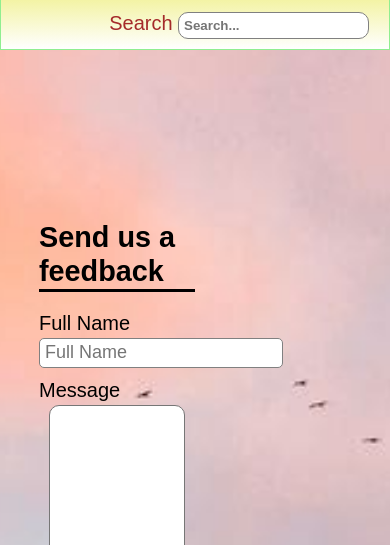
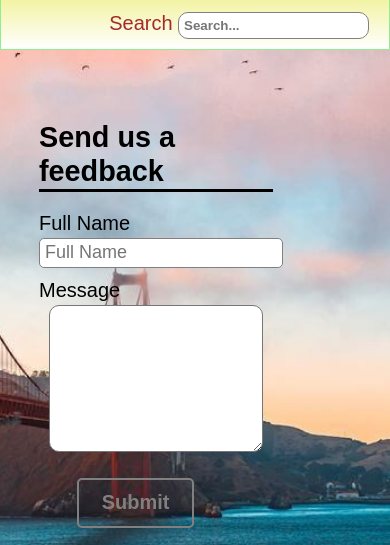
Before and after one commit to horler408/cv_template, a website: page pages/contact.html in a window 390 px wide. Shown: the part 229-774 px from the top of the page. Drawn offline with Linux system fonts and the light colour scheme.

Commit message:
Adding min-height to the main page

```diff
--- a/css/style.css
+++ b/css/style.css
@@ -7,6 +7,7 @@ body {
   background-size: cover;
   background-position: center;
   width: 100%;
+  min-height: 100vh;
   margin: 0 auto;
   overflow-x: hidden;
   font: .9em/1.2 Arial, Helvetica, sans-serif
@@ -117,7 +118,7 @@ input[type=search] {
 /*Main Styling*/
 .main {
     width: 100%;
-    height: 1500px;
+    height: 500px;
 }
 
 .form-container {
@@ -179,11 +180,11 @@ input[type=search] {
     height: 50px;
     margin: 10px;
     background-color: transparent;
-    color: #fff;
-    font-size: 26px;
+    font-size: 20px;
     font-weight: bolder;
     border-radius: 5px;
     outline: none;
+    color: grey;
     border: 2px solid grey;
 }
 
@@ -235,7 +236,7 @@ label {
 
 .form-contact {
     position: relative;
-    width: 40%;
+    width: 30%;
     top: 10%;
     left: 10%;
 }
@@ -294,8 +295,12 @@ textarea:focus {
     width: 100%;
   }
 
+  .form-contact {
+    width: 60%;
+  }
+
   #enter-button, #reset-btn {
-    width: 100%;
-    margin-left: -20px;
+    width: 50%;
+
   }
 }
--- a/css/styles.css
+++ b/css/styles.css
@@ -7,6 +7,7 @@ body {
   background-size: cover;
   background-position: center;
   width: 100%;
+  min-height: 100vh;
   margin: 0 auto;
   overflow-x: hidden;
   font: .9em/1.2 Arial, Helvetica, sans-serif
@@ -176,7 +177,7 @@ article a {
   outline: none;
   border: 2px solid grey;
   border-radius: 5px;
-  color: #fff;
+  color: #000;
   background-color: transparent;
   font-weight: bolder;
   margin-right: 20px;
--- a/css/stylesCV.css
+++ b/css/stylesCV.css
@@ -4,6 +4,7 @@
 
 body {
 	width: 100%;
+	min-height: 100vh;
 	overflow-x: hidden;
 	margin: 0;
 }
--- a/pages/contact.html
+++ b/pages/contact.html
@@ -44,7 +44,7 @@
 			</div>
 			<div class="contact-input">
 				<label>Message</label>
-				<textarea rows="10" cols="30" class="feedback"></textarea>
+				<textarea rows="5" cols="20" class="feedback"></textarea>
 			</div>
 			<div class="btn-input">
 				<button onclick="sendMail(); return false" id="enter-button">Submit</button>
@@ -80,18 +80,6 @@
 		const dotcom= "gmail.com";
 		var email = recipient + at + dotcom;
 
-		/*submitBtn.addEventListener('click', function(e)) {
-			e.preventDefault();
-
-			var link = "mailto:" + email
-		             + "?cc=horler.tech408@gmail.com"
-		             + "&subject=" + escape(senderName.value)
-		             + "&body=" + escape(feedback.value)
-		    ;
-
-		    window.location.href = link;
-		}
-*/
 		function sendMail() {
 		    var link = "mailto:" + email
 		             + "?cc=horler.tech408@gmail.com"
```
Also changed, not shown: index.html (+0 -1 lines), pages/blog.html (+1 -1 lines).
